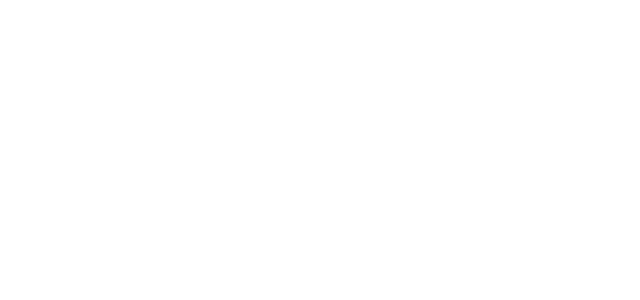
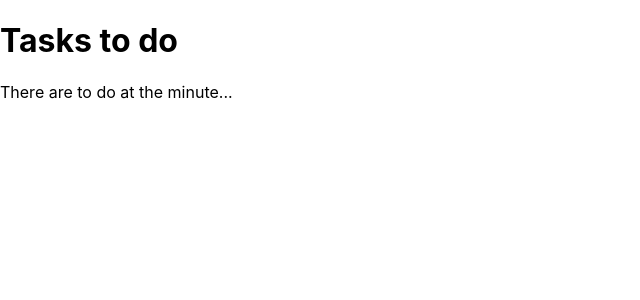
Before and after one commit to jonnowelch/task-app, a React (Create React App) app: page / in a window 1280 px wide. Shown: the top 300 px of the page, without its empty margins (0-640 px from the left). Built offline with nearby package versions, Linux system fonts and the light colour scheme.

Commit message:
added navbar and first context

```diff
--- a/src/App.js
+++ b/src/App.js
@@ -1,10 +1,13 @@
 import React from "react";
-import BookContextProvider from "./contexts/TaskContext";
+import Navbar from "./components/Navbar";
+import TaskContextProvider from "./contexts/TaskContext";
 
 function App() {
   return (
     <div className="App">
-      <BookContextProvider></BookContextProvider>
+      <TaskContextProvider>
+        <Navbar />
+      </TaskContextProvider>
     </div>
   );
 }
--- /dev/null
+++ b/src/components/Navbar.js
@@ -0,0 +1,15 @@
+import React, { useContext } from "react";
+import { TaskContext } from "../contexts/TaskContext";
+
+const Navbar = () => {
+  const { tasks } = useContext(TaskContext);
+  console.log(tasks, "1");
+  return (
+    <div className="navbar">
+      <h1>Tasks to do</h1>
+      <p>There are {console.log(tasks)} to do at the minute...</p>
+    </div>
+  );
+};
+
+export default Navbar;
--- a/src/contexts/TaskContext.js
+++ b/src/contexts/TaskContext.js
@@ -3,19 +3,20 @@
 export const TaskContext = createContext();
 
 const TaskContextProvider = props => {
-  const [tasks, setBooks] = useState([
-    { task: "learn react native", notes: "finish react app", id: 1 },
-    { task: "cure corona", notes: "ASAP", id: 2 }
+  const [tasks, setTasks] = useState([
+    { acitivity: "learn react native", notes: "finish react app", id: 1 },
+    { activity: "cure corona", notes: "ASAP", id: 2 }
   ]);
-  const addTask = (task, notes) => {
-    setBooks([...tasks, { task, notes, id: tasks.length + 1 }]);
+  console.log(tasks, "2");
+  const addTask = (activity, notes) => {
+    setTasks([...tasks, { activity, notes, id: tasks.length + 1 }]);
   };
   const removeTask = id => {
     setTasks(tasks.filter(task => task.id !== id));
   };
   return (
     <TaskContext.Provider value={(tasks, addTask, removeTask)}>
-      {props.children}
+      {console.log(tasks, "3")} {props.children}
     </TaskContext.Provider>
   );
 };
```
Also changed, not shown: src/components/TaskDetails.js (added), src/components/TaskForm.js (added), src/components/TaskList.js (added), 1 other file (tests, documents, lock files or other folders).
